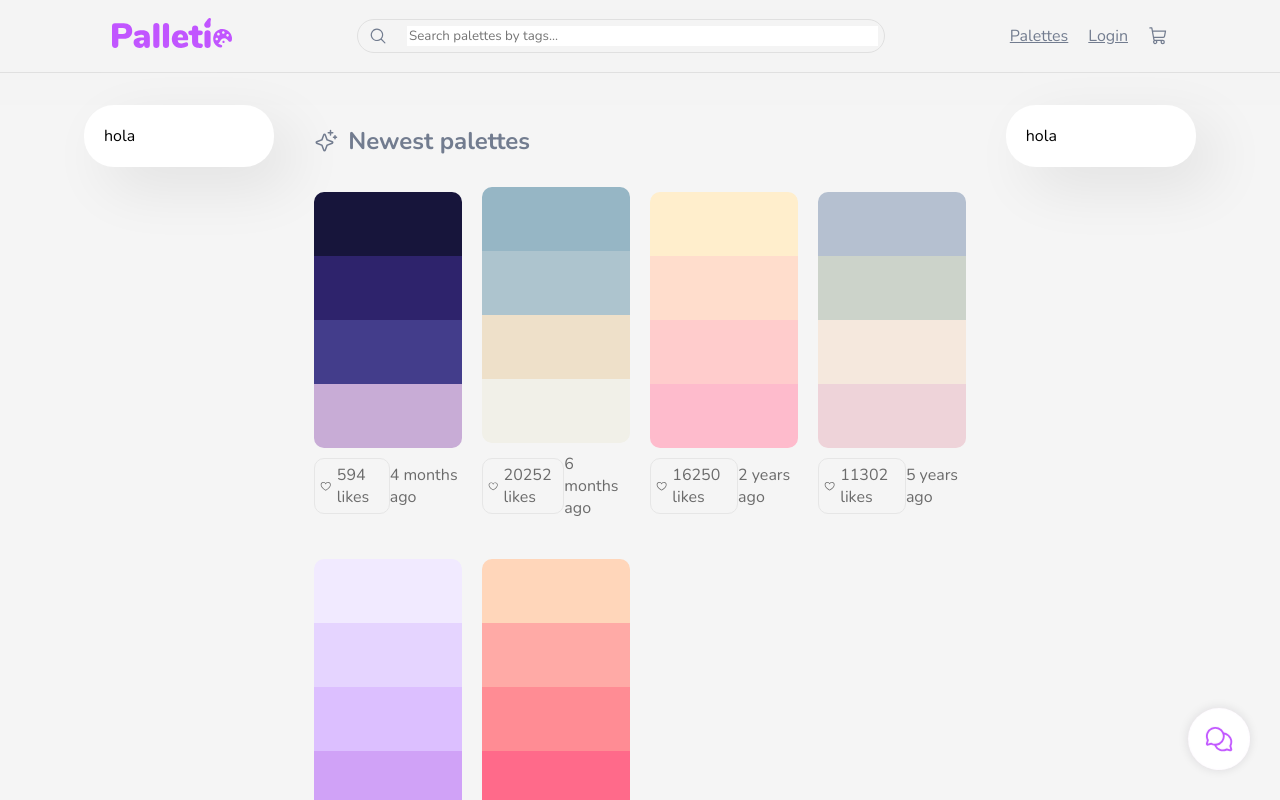
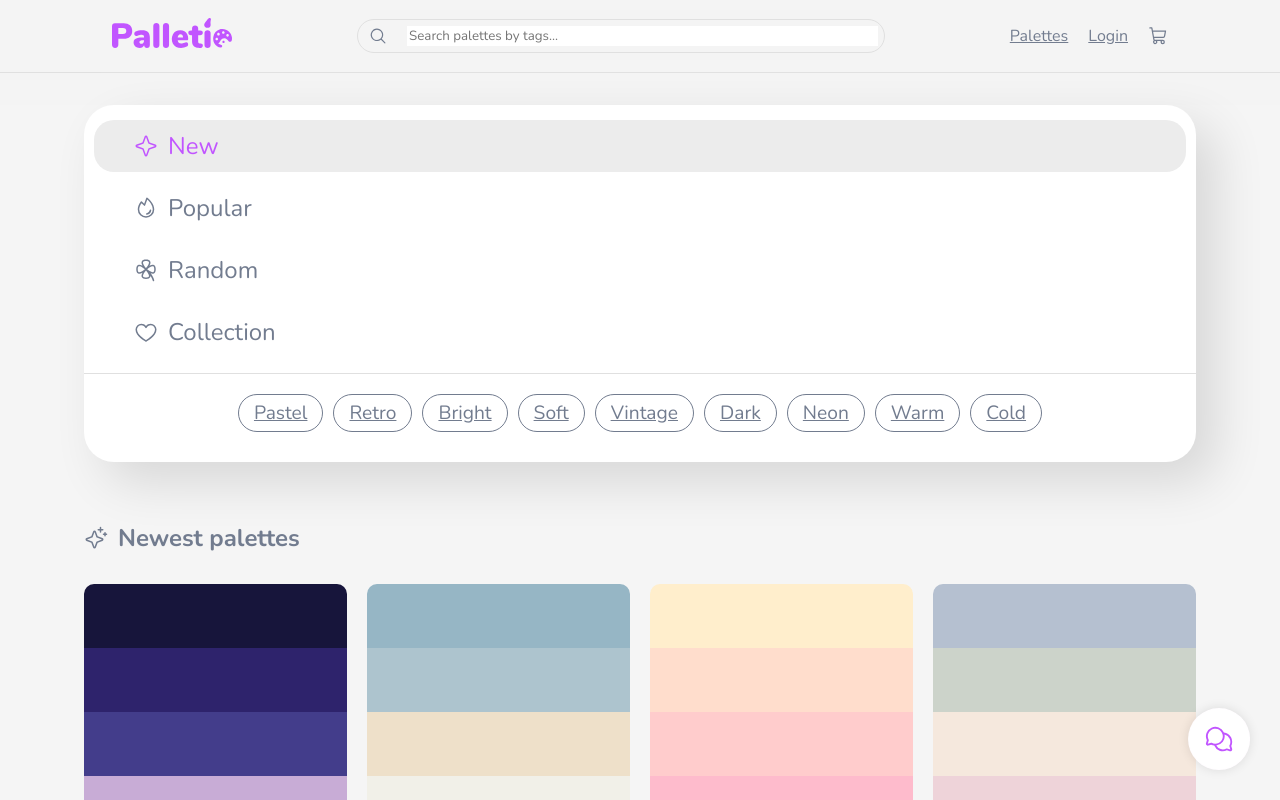
Before and after one commit to Junstant/React-Proyects, a React (Vite) app: page / in a window 1280 px wide. Shown: the top 800 px of the page. Built offline with nearby package versions, Linux system fonts and the light colour scheme.

Commit message:
chore: Update CSS styling for login, register, and color palette components

```diff
--- a/src/App.jsx
+++ b/src/App.jsx
@@ -1,18 +1,56 @@
-import React from "react";
+import React, {useEffect} from "react";
 import Layout from "./components/Layout.jsx";
 import ColorsPalette from "./components/colorPalette/ColorsPalette.jsx";
 import "./global.css";
 import { useGlobalContext } from "./Context";
-import { Sparkle } from "@phosphor-icons/react";
+import { Sparkle, StarFour, Fire, Clover, Heart } from "@phosphor-icons/react";
 import "./app.css";
 
 function App() {
-  const { colorDataBase } = useGlobalContext();
+  // call the colorDataBase from the context
+  const { colorDataBase, tagsDataBase, sortTags} = useGlobalContext();
+
+  useEffect(() => {
+    // add event listener to the leftContainer links to change the active class and remove it from the other links
+    const leftContainer = document.querySelector(".leftContainer");
+    const handleClick = (e) => {
+      // Check if the clicked element is a list item
+      if (e.target.tagName === 'LI' || e.target.closest('li')) {
+        const clickedLi = e.target.tagName === 'LI' ? e.target : e.target.closest('li');
+        const links = leftContainer.querySelectorAll('li');
+        links.forEach((link) => {
+          link.classList.remove("liActive");
+        });
+        clickedLi.classList.add("liActive");
+      }
+    };
+    leftContainer.addEventListener("click", handleClick);
+    // Cleanup event listener on component unmount
+    return () => {
+      leftContainer.removeEventListener("click", handleClick);
+    };
+  }, []);
+
+  //give the 12 most popular tags
+  const tags = sortTags(tagsDataBase).slice(0, 12);
+
   return (
     <div>
       <Layout>
         <section className="containerApp">
-          <div className="leftContainer conStyleThree">hola</div>
+          <div className="leftContainer conStyleThree">
+            <li className="liActive"><StarFour></StarFour> New</li>
+            <li><Fire></Fire> Popular</li>
+            <li><Clover></Clover> Random</li>
+            <li><Heart></Heart> Collection</li>
+            <div className="tagsApp">
+              {tags.map((tag, index) => (
+                  <span key={index}>
+                    <a href="#">{tag.tag}</a>
+                  </span>
+                ))}
+            </div>
+          </div>
           <div className="widOne">
             <h1 style={{ color: "#727C8F" }}>
               <Sparkle /> Newest palettes
@@ -20,10 +58,10 @@ function App() {
             <ColorsPalette colors={colorDataBase} />
           </div>
           <div className="rightContainer conStyleThree">hola</div>
+
         </section>
       </Layout>
     </div>
   );
 }
-
 export default App;
--- a/src/Context.jsx
+++ b/src/Context.jsx
@@ -143,6 +143,18 @@ export const GlobalContextProvider = ({ children }) => {
     },
   ]);
 
+  // tags database
+  const tagsDataBase = [
+    { tag: "Pastel", popularity: 10},
+    { tag: "Neon", popularity: 5},
+    { tag: "Dark", popularity: 6},
+    { tag: "Warm", popularity: 4},
+    { tag: "Cold", popularity: 1},
+    { tag: "Bright", popularity: 8},
+    { tag: "Soft", popularity: 7},
+    { tag: "Retro", popularity: 9},
+    { tag: "Vintage", popularity:7},];
+
   //! -----------------  FUNCTIONS -----------------------------------------
 
   //update the actual user and save it in the local storage
@@ -238,6 +250,11 @@ export const GlobalContextProvider = ({ children }) => {
     localStorage.setItem("chat", JSON.stringify(newChatDataBase));
   };
 
+// Function to sort tags by popularity
+const sortTags = (tags) => {
+  return tags.sort((a, b) => b.popularity - a.popularity);
+};
+
   //! -----------------  USE EFFECT -----------------------------------------
   //search for user in the localStrorage when the page is loaded and send it to the actual user and the database
   useEffect(() => {
@@ -275,6 +292,8 @@ export const GlobalContextProvider = ({ children }) => {
         handleSearchContact: handleSearchContact,
         stateOfMessage: stateOfMessage,
         handleChatDataBase: handleChatDataBase,
+        tagsDataBase: tagsDataBase,
+        sortTags: sortTags,
       }}
     >
       {children}
--- a/src/app.css
+++ b/src/app.css
@@ -10,5 +10,74 @@
 .leftContainer, .rightContainer{
     width: 15%;
     height: fit-content;
+    padding: 10px 0px;
+}
+
+.leftContainer li{
+    list-style: none;
+    padding: 10px 0px 10px 40px;
+    margin: 5px 10px;
+    display: flex;
+    align-items: center;
+    gap: var(--gap-small);
+    font-size: 1.5rem;
+    color: var(--primary);
+    transition: all 200ms ease-in-out;
+    width: calc(100% - 60px);
+    border-radius: 20px;
+}
+.leftContainer li:hover, .liActive{
+    color: var(--secondary) !important;
+    cursor: pointer;
+    background-color: rgb(236, 236, 236);
+}
+
+.leftContainer{
+    display: flex;
+    justify-content: center;
+    align-items: flex-start;
+    flex-direction: column;
+}
+.tagsApp{
+    border-top: 1px solid var(--border-color);
     padding: 20px;
+    margin-top: 10px;
+    display: flex;
+    justify-content: center;
+    align-items: center;
+    flex-direction: row;
+    flex-wrap: wrap;
+    width: calc(100% - 40px);
+    gap: var(--gap-small);
+    overflow: hidden;
 }
+
+.tagsApp span{
+    padding: 5px 15px;
+    border-radius: 20px;
+    font-size: 1.2rem;
+    transition: all 200ms ease-in-out;
+    border: 1px solid var(--primary);
+}
+.tagsApp span:hover{
+    background-color: var(--secondary);
+    cursor: pointer;
+    border-color: var(--secondary);
+    box-shadow: 0px 5px 30px #c155ff8f;
+}
+.tagsApp span:hover a{
+    color: white;
+}
+
+/* media queries */
+@media screen and (max-width: 1500px) {
+    .containerApp{
+        flex-direction: column;
+    }
+    .containerApp > div{
+        width: 100%;
+    }
+    .tagsApp{
+        width: calc(100% - 40px);
+    }
+  }
--- a/src/global.css
+++ b/src/global.css
@@ -3,7 +3,6 @@
 
 body {
   background-color: #f4f4f4;
-  font-family: "Nunito", sans-serif;
   margin: 0;
   padding: 0;
   box-sizing: border-box;
@@ -80,7 +79,7 @@ a:hover {
 .conStyleThree {
   border-radius: 30px;
   background: #ffffff;
-  box-shadow: 20px 20px 60px #00000015, -20px -20px 60px #ffffff1c;
+  box-shadow: 20px 20px 50px #0000001f, -20px -20px 60px #ffffff1c;
 }
 .widOne{
   width: clamp(300px, 65%, 100%);
```
